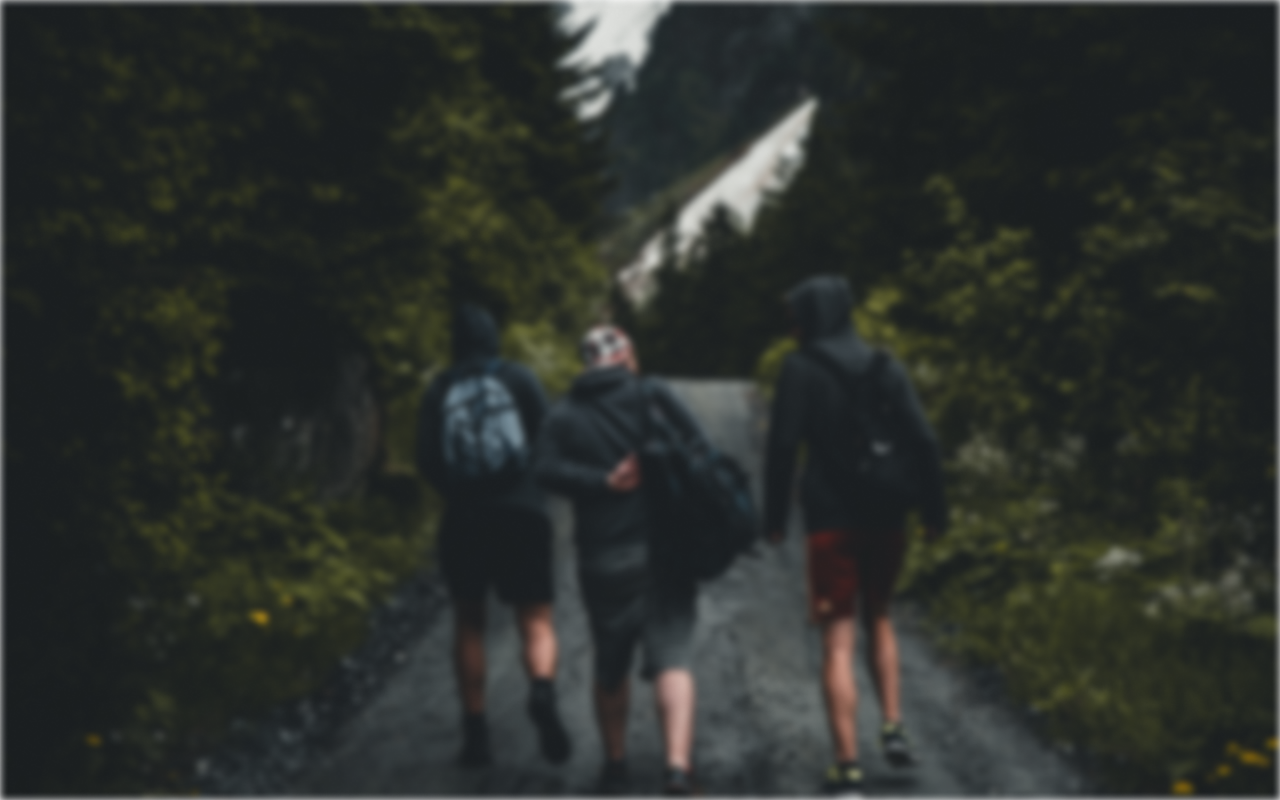
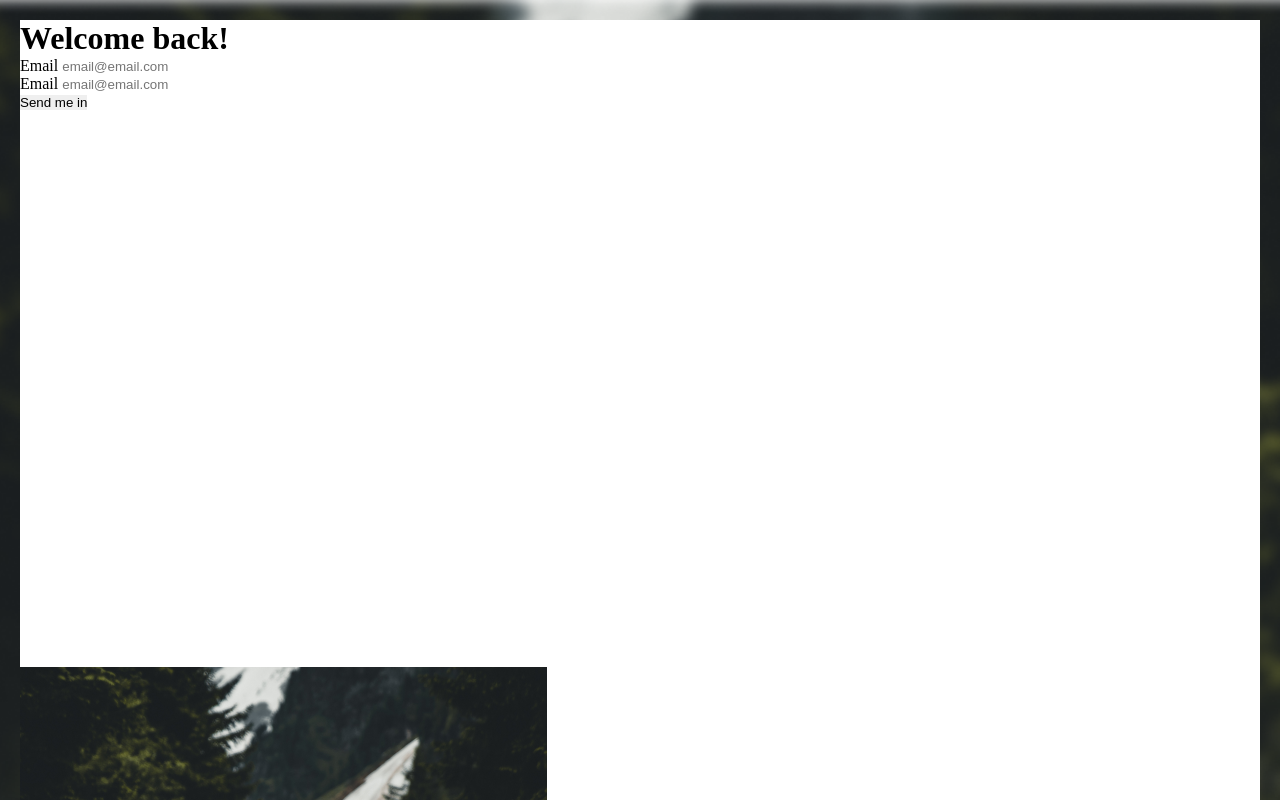
Before and after one commit to sammyodiagbe/hiker_login_ui, a plain HTML site: page index.html in a window 1280 px wide. Shown: the top 800 px of the page. Drawn offline with Linux system fonts and the light colour scheme.

Commit message:
more implementations

```diff
--- a/css/styles.scss
+++ b/css/styles.scss
@@ -10,4 +10,21 @@ body {
   background: url(../assets/background.png);
   background-size: cover;
   background-position: center;
+  padding: 20px;
 }
+img {
+  max-width: 100%;
+}
+div.container {
+  background: #fff;
+  display: grid;
+  grid-template-rows: 1fr 1fr;
+  div.left,
+  div.right {
+  }
+
+  //   div.right {
+  //     background: url(../assets/side_img.png);
+  //     background-size: 100% 100%;
+  //   }
+}
--- a/index.html
+++ b/index.html
@@ -7,9 +7,28 @@
     <link rel="stylesheet" href="./css/styles.css" />
   </head>
   <body>
-    <div class="background_container">
-      <div class="left"></div>
-      <div class="right"></div>
+    <div class="container">
+      <div class="left">
+        <h1>Welcome back!</h1>
+        <div class="form_container">
+          <form>
+            <div class="input-container">
+              <label html="email">Email</label>
+              <input type="email" placeholder="email@email.com" id="email" />
+            </div>
+            <div class="input-container">
+              <label html="email">Email</label>
+              <input type="email" placeholder="email@email.com" id="email" />
+            </div>
+            <div class="input-container">
+              <button class="auth-btn">Send me in</button>
+            </div>
+          </form>
+        </div>
+      </div>
+      <div class="right">
+        <img src="./assets/side_img.png" />
+      </div>
     </div>
   </body>
 </html>
```
Also changed, not shown: css/styles.css, 1 other file.
